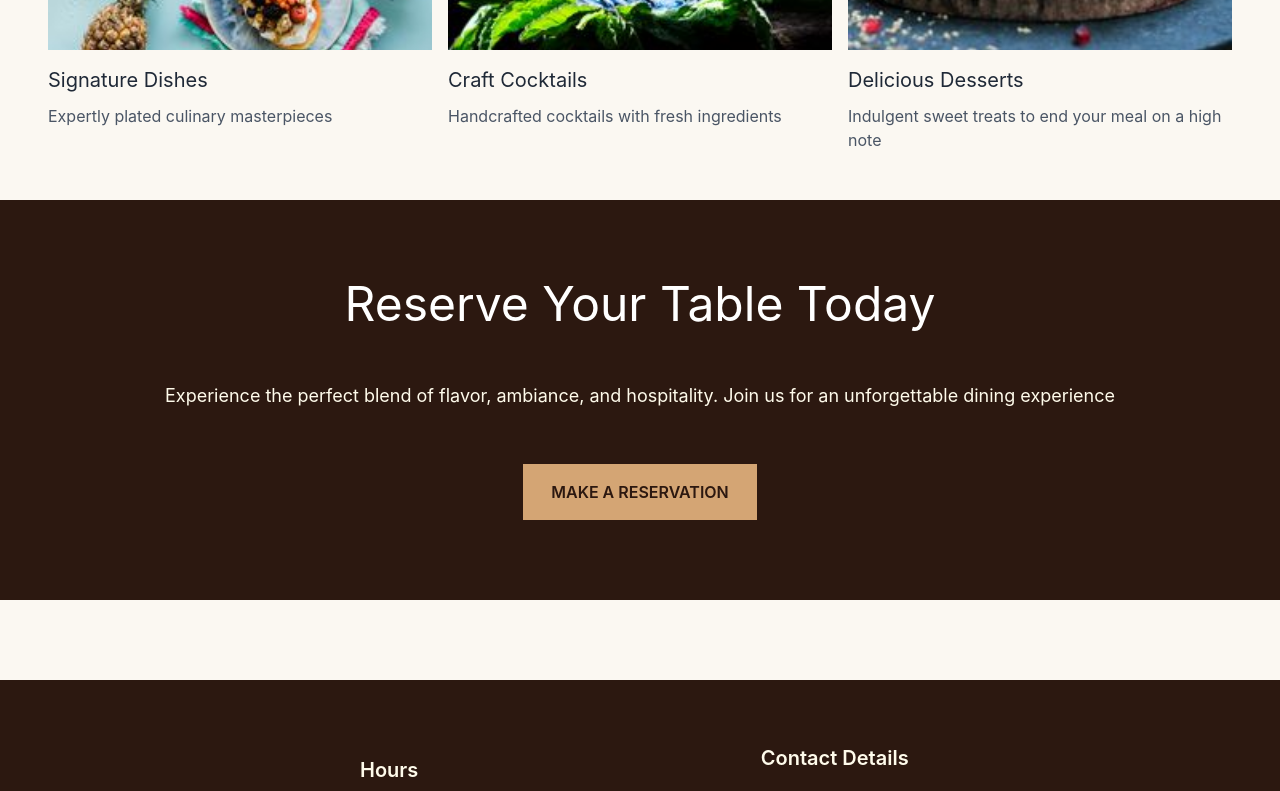
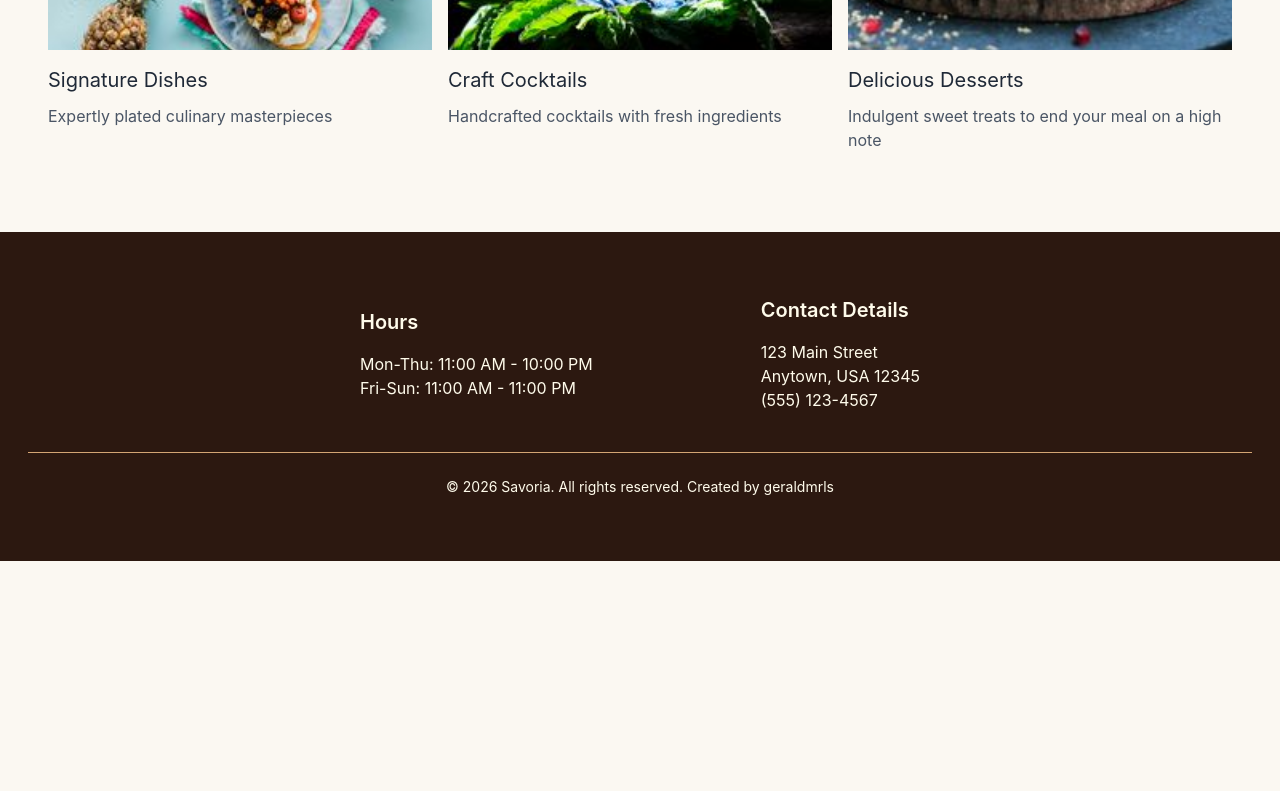
Before and after one commit to geraldmrls/savoria, a React (Vite) app: page / in a window 1280 px wide. Shown: the part 1572-2363 px from the top of the page. After the commit the page ends 2253 px from the top, so only its background shows below. Built offline with nearby package versions, Linux system fonts and the light colour scheme.

Commit message:
Remove make reservation component

```diff
--- a/src/pages/Home/ContactInfo.tsx
+++ b/src/pages/Home/ContactInfo.tsx
@@ -1,7 +1,7 @@
 export function ContactInfo() {
   return (
     // contact info container
-    <div className="bg-brown-bg-dark mt-12 text-amber-50 py-16 px-7 lg:mt-20 lg:flex lg:flex-col lg:justify-center lg:items-center">
+    <div className="bg-brown-bg-dark text-amber-50 py-16 px-7 lg:mt-20 lg:flex lg:flex-col lg:justify-center lg:items-center">
 
       <div className="lg:flex lg:items-center lg:justify-between lg:w-140">
         {/* hours info */}
--- a/src/pages/Home/Home.tsx
+++ b/src/pages/Home/Home.tsx
@@ -2,7 +2,6 @@
 import { ContentOnImage } from "./ContentOnImage.tsx";
 import { QualityInfo } from "./QualityInfo.tsx";
 import { CulinaryExcellence } from "./CulinaryExcellence.tsx";
-import { MakeReservationInfo } from "./MakeReservationInfo.tsx";
 import { ContactInfo } from "./ContactInfo.tsx";
 
 // image background
@@ -39,9 +38,6 @@ export function Home() {
       {/* culinary excellence */}
       <CulinaryExcellence />
 
-      {/*Make reservation section  */}
-      <MakeReservationInfo />
-
       {/* contact info */}
       <ContactInfo />
     </div>
--- a/src/pages/Home/MakeReservationInfo.tsx
+++ /dev/null
@@ -1,29 +0,0 @@
-import { motion } from "motion/react";
-
-export function MakeReservationInfo() {
-  return (
-    <div className="bg-brown-bg-dark flex flex-col items-center justify-between gap-4 py-20 mt-12 px-7 h-100">
-      <motion.div
-        initial={{ opacity: 0, y: 20 }}
-        whileInView={{ opacity: 1, y: 0 }}
-        transition={{ duration: 0.8, ease: "easeOut" }}
-        viewport={{ once: true }}
-        className="h-full flex flex-col justify-between items-center"
-      >
-        <h2 className="text-white text-2xl sm:text-3xl text-center lg:text-5xl">
-          Reserve Your Table Today
-        </h2>
-        <p className="text-amber-50 text-sm sm:text-base text-center lg:text-lg">
-          Experience the perfect blend of flavor, ambiance, and hospitality.
-          Join us for an unforgettable dining experience
-        </p>
-
-        {/* make a reservation button */}
-
-        <button className="bg-yellow-border text-brown-bg-dark py-3 px-6 font-semibold hover:bg-amber-600 transition-colors lg:py-4 lg:px-7">
-          MAKE A RESERVATION
-        </button>
-      </motion.div>
-    </div>
-  );
-}
--- a/src/pages/Menu/ProductInfo.tsx
+++ b/src/pages/Menu/ProductInfo.tsx
@@ -69,7 +69,7 @@ export function ProductInfo({ buttonActive }: ProductInfoProps) {
               {item.description}
             </p>
           </div>
-          <p className="mt-2 font-semibold text-brown-bg text-center mb-8">
+          <p className="mt-2 font-semibold text-brown-bg text-center">
             ${item.price}
           </p>
         </SwiperSlide>
```
